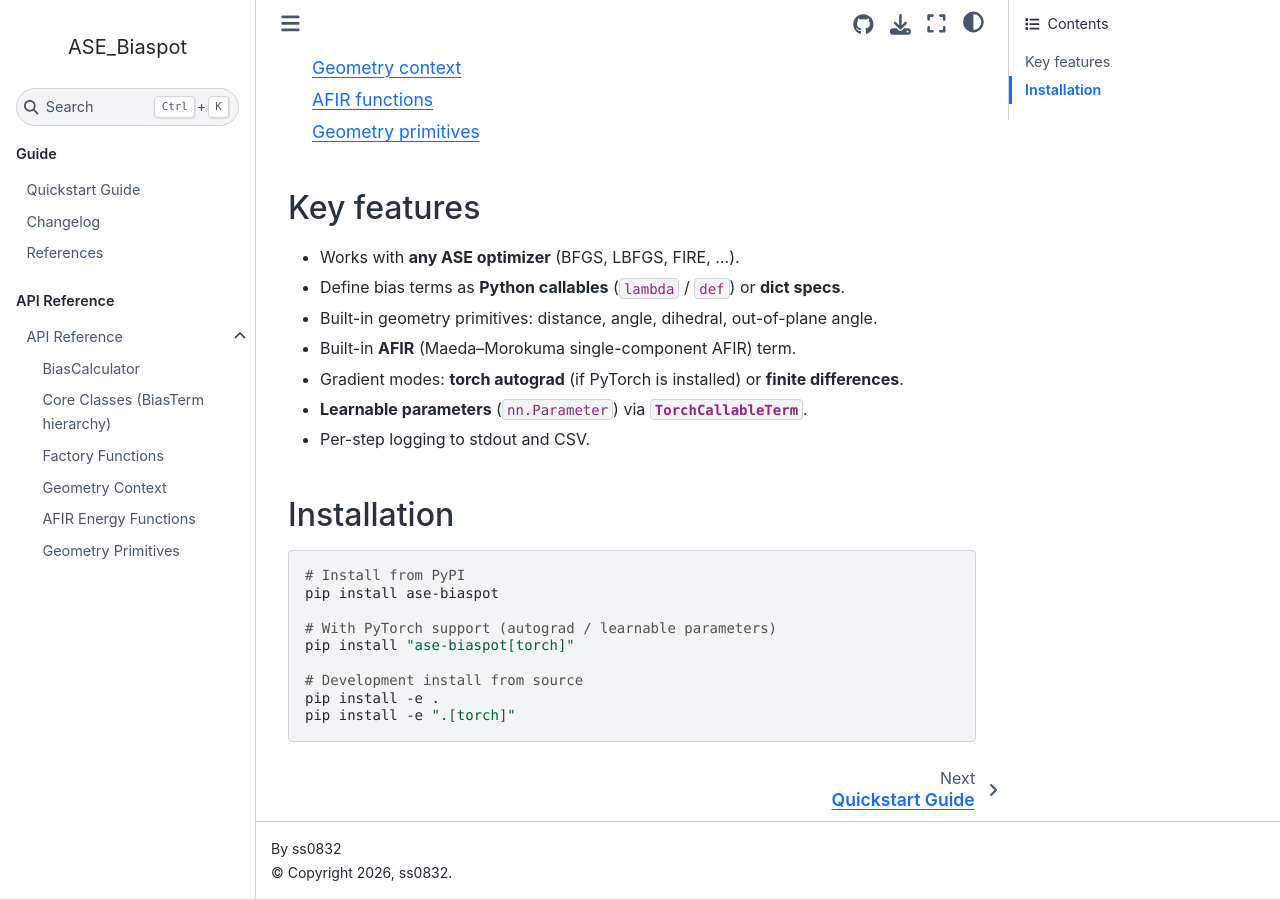
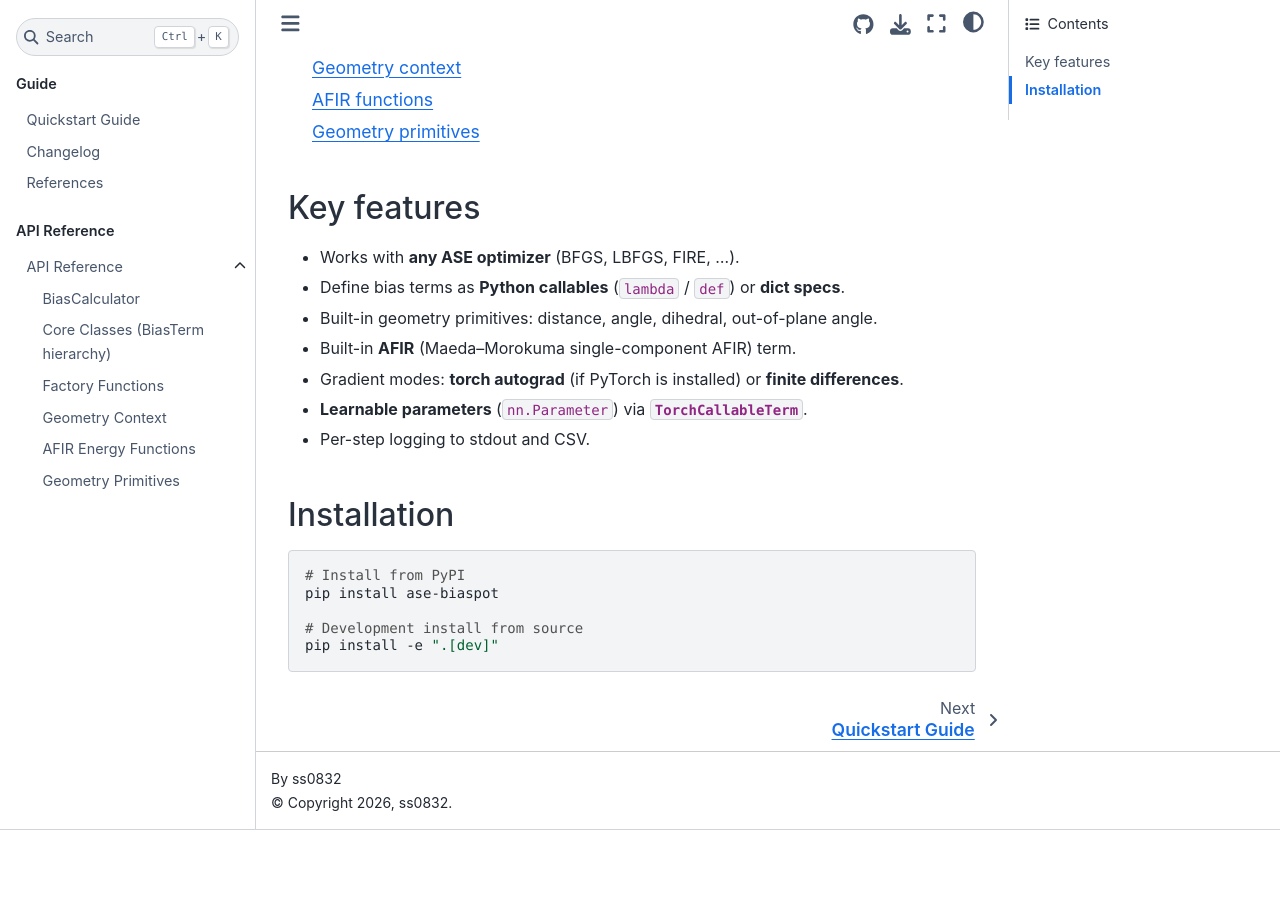
Before and after one commit to ss0832/ASE_Biaspot, a Sphinx documentation site: the page built from docs/index.rst, in a window 1280 px wide and 900 px high, scrolled down 1625 px. Built offline with Sphinx 7.4.7 and the Sphinx Book theme 1.1.4, drawn with Linux system fonts in a browser that asks for light colours; after the commit the page ends 2455 px from its top, so only the background shows below that.

Commit message:
Update index.rst

```diff
--- a/docs/index.rst
+++ b/docs/index.rst
@@ -56,9 +56,5 @@
    # Install from PyPI
    pip install ase-biaspot
 
-   # With PyTorch support (autograd / learnable parameters)
-   pip install "ase-biaspot[torch]"
-
    # Development install from source
-   pip install -e .
-   pip install -e ".[torch]"
+   pip install -e ".[dev]"
```
